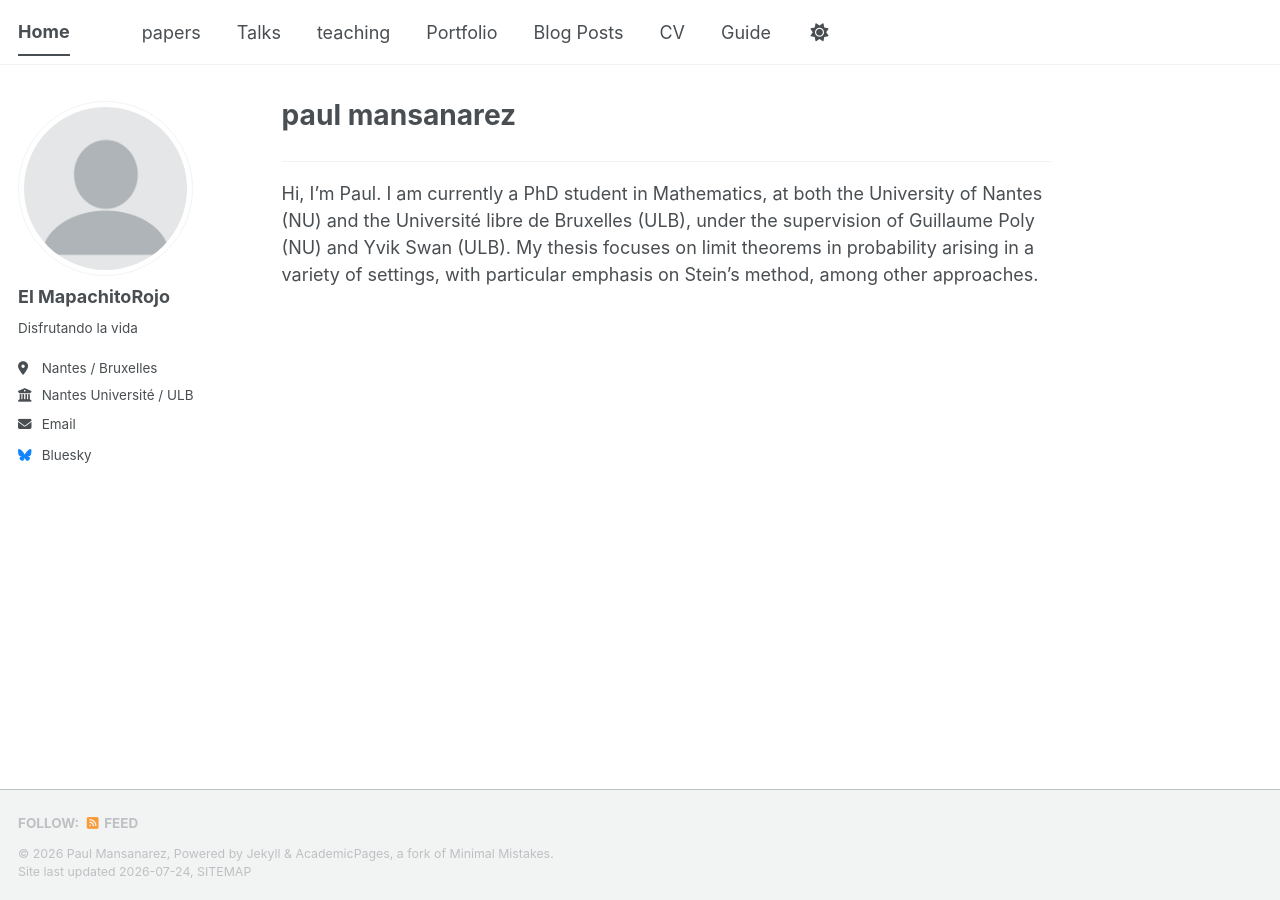
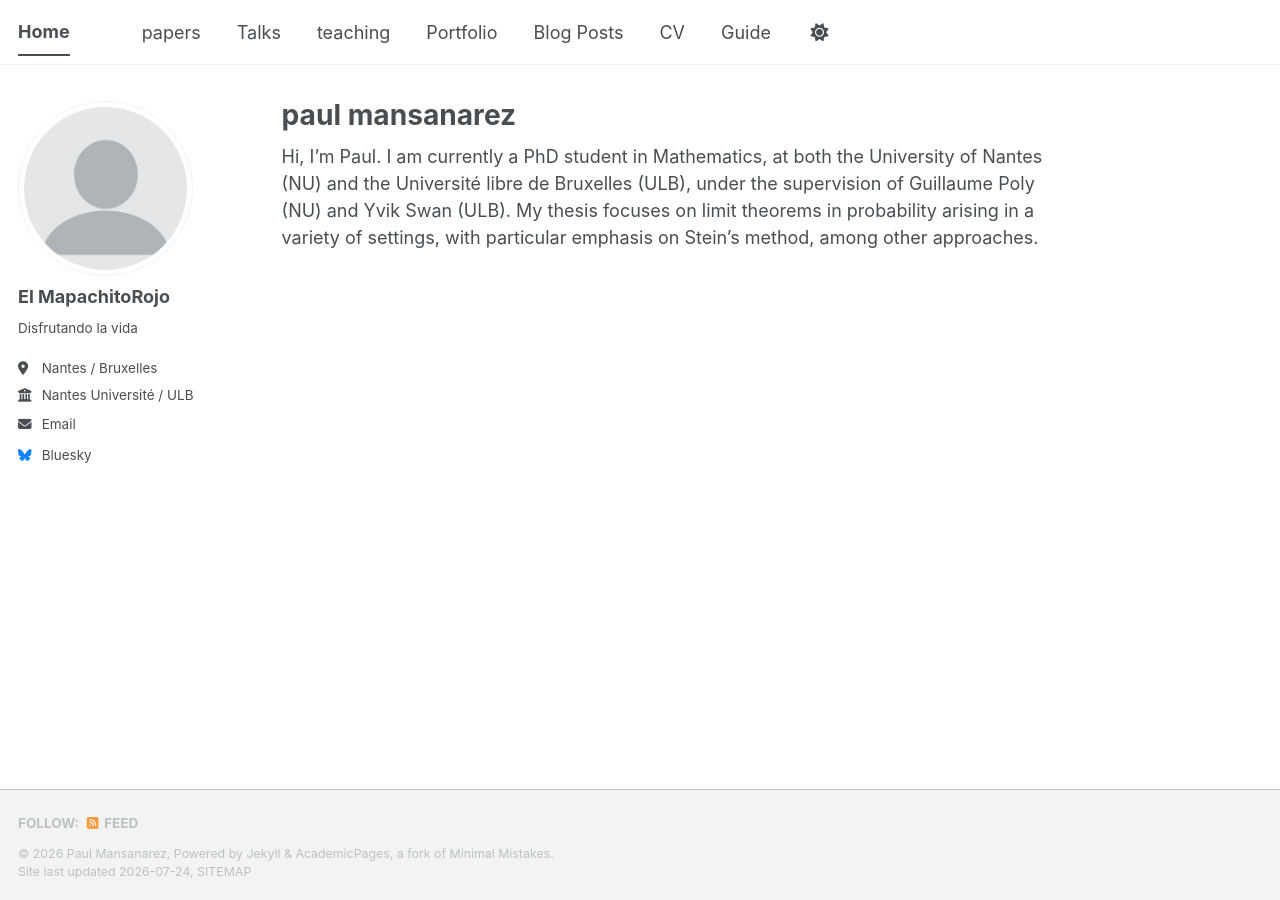
Before and after one commit to paulmansanarez/paulmansanarez.github.io, a Jekyll site: the page built from _pages/about.md, in a window 1280 px wide. Built offline with Jekyll 4.4.1, drawn with Linux system fonts in a browser that asks for light colours; a style sheet for code colours, icons or effects is not loaded.

```diff
--- a/_pages/about.md
+++ b/_pages/about.md
@@ -6,5 +6,6 @@ redirect_from:
   - /about/
   - /about.html
 ---
-------
-Hi, I'm Paul. I am currently a PhD student in Mathematics, at both the University of Nantes (NU) and the Université libre de Bruxelles (ULB), under the supervision of Guillaume Poly (NU) and Yvik Swan (ULB). My thesis focuses on limit theorems in probability arising in a variety of settings, with particular emphasis on Stein’s method, among other approaches.
+Hi, I'm Paul.
+I am currently a PhD student in Mathematics, at both the University of Nantes (NU) and the Université libre de Bruxelles (ULB), under the supervision of Guillaume Poly (NU) and Yvik Swan (ULB).
+My thesis focuses on limit theorems in probability arising in a variety of settings, with particular emphasis on Stein’s method, among other approaches.
```
